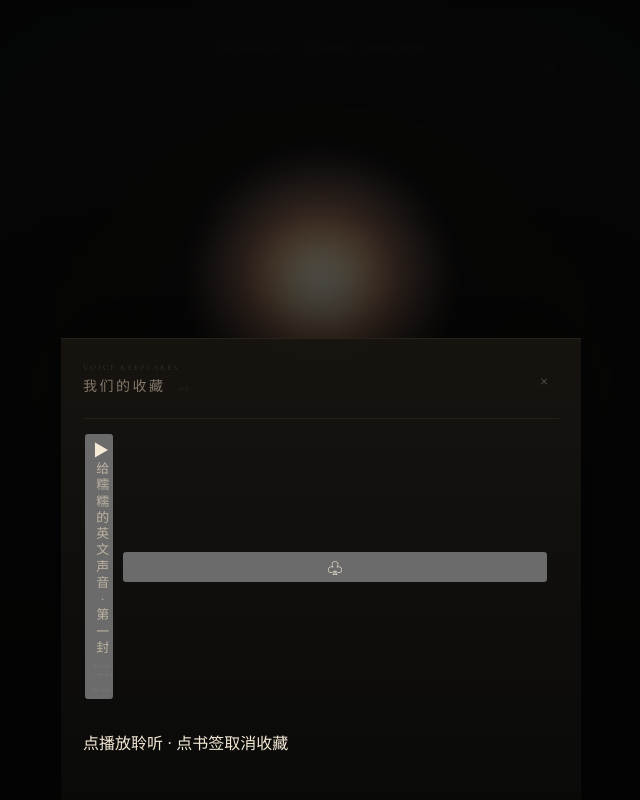
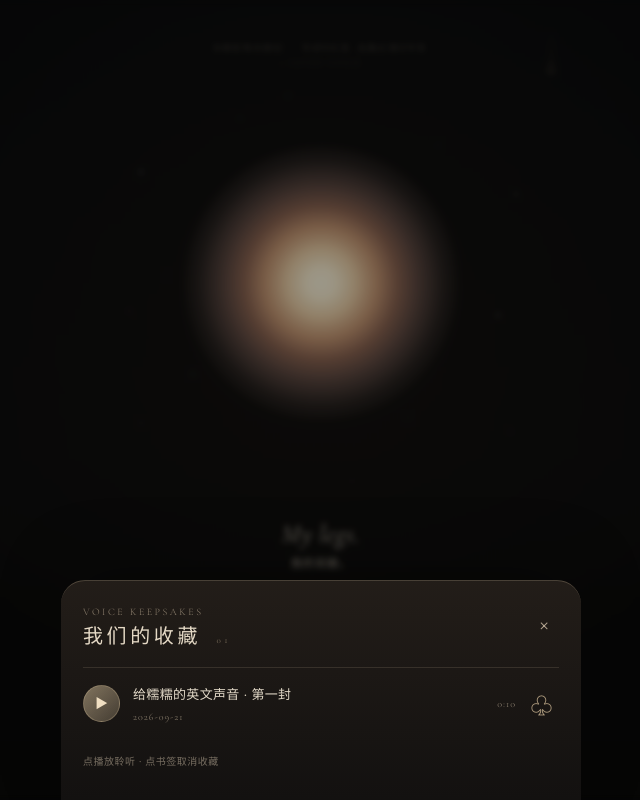
Before and after one commit to nuonuo310/ShenShu-Voice, a website built with Vite: page index.html in a window 1280 px wide. Both pictures are taken after a click on the button "打开我们的收藏". Shown: the whole page, without its empty margins (319-959 px from the left). Built offline with nearby package versions, Linux system fonts and the light colour scheme.

Commit message:
Refine keepsakes drawer and favorite controls

```diff
--- a/apps/voice-gallery/style.css
+++ b/apps/voice-gallery/style.css
@@ -114,3 +114,10 @@ body{background:radial-gradient(circle at 50% 38%,rgba(111,82,46,.075),transpare
 .ambient-stars i:nth-child(14){left:57%;top:94%;opacity:.23;transform:scale(.6)}
 .ambient-stars i:nth-child(15){left:3%;top:12%;opacity:.22;transform:scale(.6)}
 .ambient-stars i:nth-child(16){left:97%;top:68%;opacity:.31;transform:scale(.7)}
+
+/* Keepsakes: translucent in-place drawer and persistent favorites. */
+.collection-backdrop{background:rgba(5,5,5,.36);backdrop-filter:blur(3px);-webkit-backdrop-filter:blur(3px)}
+.collection-panel{max-height:min(64svh,560px);overflow-y:auto;padding:26px 22px max(32px,env(safe-area-inset-bottom));border-top:1px solid rgba(245,220,182,.23);border-radius:24px 24px 0 0;background:linear-gradient(180deg,rgba(38,32,27,.91),rgba(20,18,17,.94));box-shadow:0 -18px 65px rgba(0,0,0,.23);-webkit-backdrop-filter:blur(18px);backdrop-filter:blur(18px)}
+.collection-topline{margin-bottom:19px}.collection-topline p{color:rgba(241,220,189,.55);font-size:10px}.collection-topline h1{color:rgba(249,237,216,.9);font-size:20px}.collection-topline h1 span{color:rgba(240,216,178,.52)}.collection-close{color:rgba(247,229,201,.68);font-size:27px}
+.collection-track{gap:5px}.voice-row{display:flex;align-items:center;gap:8px;padding:7px 0;border-top:1px solid rgba(240,218,185,.12)}.voice-row-play{display:flex;align-items:center;gap:13px;min-width:0;flex:1;padding:10px 0;border:0;background:transparent;text-align:left;color:inherit;cursor:pointer}.voice-play-icon{display:grid;place-items:center;flex:0 0 37px;width:37px;height:37px;border:1px solid rgba(235,210,169,.25);border-radius:50%;background:linear-gradient(135deg,rgba(241,217,175,.24),rgba(241,217,175,.08));color:rgba(255,237,207,.9);font:13px/1 sans-serif}.voice-row.is-active .voice-play-icon{background:linear-gradient(135deg,rgba(241,217,175,.48),rgba(241,217,175,.2))}.voice-meta{min-width:0;flex:1;gap:7px}.voice-title,.voice-row.is-active .voice-title{color:rgba(250,239,221,.9);font-size:13px;line-height:1.5;letter-spacing:.025em}.voice-date,.voice-duration{color:rgba(238,218,190,.58);font-size:10px}.voice-duration{flex-shrink:0}.voice-remove{flex:0 0 34px;height:40px;border:0;background:none;color:rgba(240,214,173,.7);font-size:23px;cursor:pointer}.collection-hint{margin:14px 0 0;color:rgba(239,221,196,.45);font-size:10px;letter-spacing:.05em}.collection-empty{padding:20px 0;color:rgba(247,232,209,.66);font-size:12px;line-height:2}
+.timeline{grid-template-columns:22px minmax(0,1fr) 22px 22px}.favorite-control{width:22px;height:22px;padding:0;border:1px solid rgba(237,216,181,.13);border-radius:50%;background:transparent;color:rgba(241,223,194,.65);font:17px/18px sans-serif;cursor:pointer}.favorite-control.is-saved{color:#f2d6a5;background:rgba(242,214,165,.12)}
```
